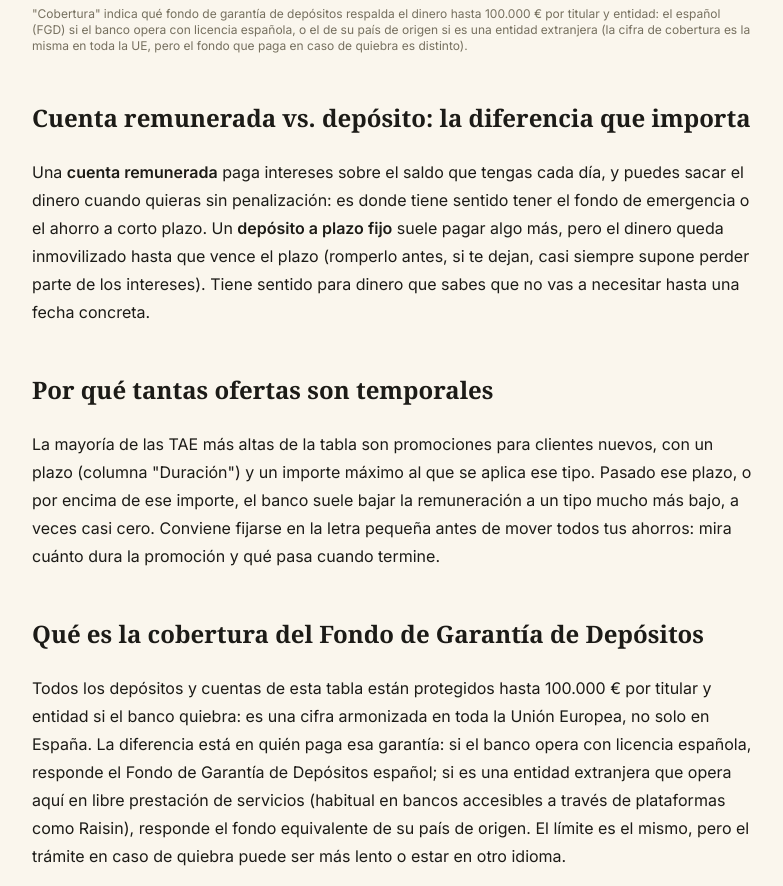
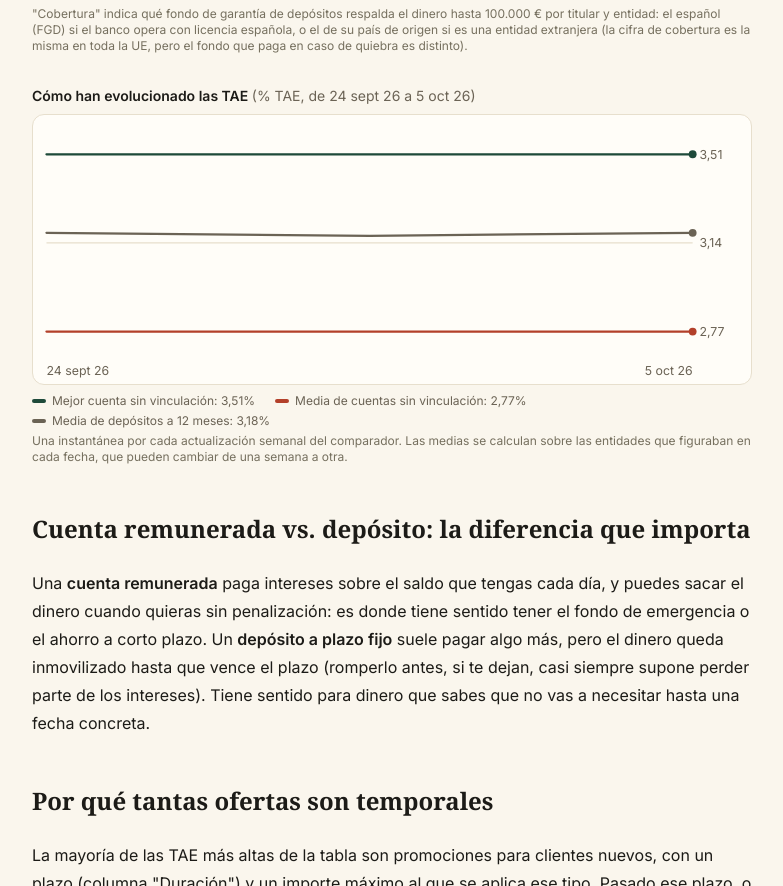
Before and after one commit to trolloxd/WealthUncut, an Astro site: page /herramientas/comparador-cuentas-remuneradas in a window 1280 px wide. Shown: the part 1959-2845 px from the top of the page, without its empty margins (248-1031 px from the left). Built offline with nearby package versions, Linux system fonts and the light colour scheme; Astro itself is replaced by a stand-in of ours; a web font is replaced by a local one.

Commit message:
Guarda el histórico de TAE y muestra su evolución en el comparador de cuentas
Nuevo historico.json (una instantánea por actualización, con las 3 anteriores
reconstruidas desde git), script que la añade y gráfica SVG sin JavaScript.
Es la base de datos propia que otros sitios pueden enlazar.

Co-Authored-By: Claude Sonnet 5.5 <noreply@anthropic.com>

```diff
--- /dev/null
+++ b/scripts/historico-cuentas.mjs
@@ -0,0 +1,32 @@
+// Añade una instantánea de las TAE al histórico (src/data/cuentas-remuneradas/historico.json).
+//
+// Uso: node scripts/historico-cuentas.mjs [ruta-a-un-ultimo.json]
+// Sin argumentos lee src/data/cuentas-remuneradas/ultimo.json. Una instantánea por fecha: si ya
+// existe una con la misma fecha, no hace nada (así se puede ejecutar varias veces sin duplicar).
+import { readFileSync, writeFileSync, existsSync } from 'node:fs';
+
+const ultimoRuta = process.argv[2] ?? 'src/data/cuentas-remuneradas/ultimo.json';
+const historicoRuta = 'src/data/cuentas-remuneradas/historico.json';
+
+const ultimo = JSON.parse(readFileSync(ultimoRuta, 'utf8'));
+const historico = existsSync(historicoRuta)
+  ? JSON.parse(readFileSync(historicoRuta, 'utf8'))
+  : {
+      nota: 'Una instantánea por fecha de actualización de las TAE de cuentas y depósitos publicadas en el comparador. Los datos de cada instantánea son los de ultimo.json en ese momento.',
+      snapshots: [],
+    };
+
+if (historico.snapshots.some((s) => s.fecha === ultimo.fecha)) {
+  console.log(`Ya existe la instantánea del ${ultimo.fecha}: nada que hacer.`);
+  process.exit(0);
+}
+
+historico.snapshots.push({
+  fecha: ultimo.fecha,
+  cuentas: ultimo.cuentas.map((c) => ({ banco: c.banco, producto: c.producto, tae: c.tae, vinculacion: c.vinculacion })),
+  depositos: ultimo.depositos.map((d) => ({ banco: d.banco, producto: d.producto, plazoMeses: d.plazoMeses, tae: d.tae })),
+});
+historico.snapshots.sort((a, b) => a.fecha.localeCompare(b.fecha));
+
+writeFileSync(historicoRuta, JSON.stringify(historico, null, 1) + '\n');
+console.log(`Instantánea del ${ultimo.fecha} añadida (${historico.snapshots.length} en total).`);
--- /dev/null
+++ b/src/components/HistoricoTAE.astro
@@ -0,0 +1,93 @@
+---
+/**
+ * Evolución de las TAE del comparador de cuentas y depósitos a partir de
+ * src/data/cuentas-remuneradas/historico.json (una instantánea por actualización). Gráfica SVG
+ * generada al construir la web, sin JavaScript en el navegador. Con menos de 2 instantáneas no
+ * se muestra nada.
+ */
+interface Snapshot {
+  fecha: string;
+  cuentas: { tae: number; vinculacion: boolean }[];
+  depositos: { tae: number; plazoMeses: number }[];
+}
+interface Props {
+  snapshots: Snapshot[];
+}
+
+const { snapshots } = Astro.props;
+const media = (xs: number[]) => (xs.length ? xs.reduce((a, b) => a + b, 0) / xs.length : null);
+
+const puntosCuentaMejor = snapshots.map((s) => [s.fecha, Math.max(...s.cuentas.filter((c) => !c.vinculacion).map((c) => c.tae))] as [string, number]);
+const puntosCuentaMedia = snapshots.map((s) => [s.fecha, media(s.cuentas.filter((c) => !c.vinculacion).map((c) => c.tae))!] as [string, number]);
+const puntosDepositoMedia = snapshots.map((s) => [s.fecha, media(s.depositos.filter((d) => d.plazoMeses === 12).map((d) => d.tae))!] as [string, number]);
+
+const series = [
+  { nombre: 'Mejor cuenta sin vinculación', puntos: puntosCuentaMejor, color: 'var(--color-brand)' },
+  { nombre: 'Media de cuentas sin vinculación', puntos: puntosCuentaMedia, color: 'var(--color-accent)' },
+  { nombre: 'Media de depósitos a 12 meses', puntos: puntosDepositoMedia, color: 'var(--color-ink-muted)' },
+];
+
+const todos = series.flatMap((s) => s.puntos.map(([, v]) => v));
+const min = Math.min(...todos);
+const max = Math.max(...todos);
+const margen = (max - min || 1) * 0.12;
+const yMin = Math.max(0, min - margen);
+const yMax = max + margen;
+
+const W = 640;
+const H = 240;
+const PAD = { top: 16, right: 52, bottom: 28, left: 12 };
+const n = snapshots.length;
+const x = (i: number) => PAD.left + (i / Math.max(1, n - 1)) * (W - PAD.left - PAD.right);
+const y = (v: number) => PAD.top + (1 - (v - yMin) / (yMax - yMin)) * (H - PAD.top - PAD.bottom);
+const fmt = (v: number) => v.toLocaleString('es-ES', { minimumFractionDigits: 2, maximumFractionDigits: 2 });
+const fecha = (f: string) => new Date(`${f}T12:00:00Z`).toLocaleDateString('es-ES', { day: 'numeric', month: 'short', year: '2-digit' });
+const primera = snapshots[0].fecha;
+const ultima = snapshots[n - 1].fecha;
+const descripcion = series
+  .map((s) => `${s.nombre}: de ${fmt(s.puntos[0][1])}% a ${fmt(s.puntos[n - 1][1])}%`)
+  .join('. ');
+---
+
+{n >= 2 && (
+  <figure class="not-prose my-8">
+    <figcaption class="mb-2 text-sm font-semibold text-ink">
+      Cómo han evolucionado las TAE <span class="font-normal text-ink-muted">(% TAE, de {fecha(primera)} a {fecha(ultima)})</span>
+    </figcaption>
+    <svg viewBox={`0 0 ${W} ${H}`} role="img" aria-label={descripcion} class="h-auto w-full rounded-xl border border-border bg-cream-elevated">
+      {[max, (max + min) / 2, min].map((v) => (
+        <g>
+          <line x1={PAD.left} x2={W - PAD.right} y1={y(v)} y2={y(v)} stroke="var(--color-border)" stroke-width="1" />
+          <text x={W - PAD.right + 6} y={y(v) + 4} font-size="11" fill="var(--color-ink-muted)">{fmt(v)}</text>
+        </g>
+      ))}
+      {series.map((s) => (
+        <g>
+          <polyline
+            points={s.puntos.map(([, v], i) => `${x(i).toFixed(1)},${y(v).toFixed(1)}`).join(' ')}
+            fill="none"
+            stroke={s.color}
+            stroke-width="2"
+            stroke-linejoin="round"
+            stroke-linecap="round"
+          />
+          <circle cx={x(n - 1)} cy={y(s.puntos[n - 1][1])} r="3.5" fill={s.color} />
+        </g>
+      ))}
+      <text x={PAD.left} y={H - 8} font-size="11" fill="var(--color-ink-muted)">{fecha(primera)}</text>
+      <text x={W - PAD.right} y={H - 8} font-size="11" fill="var(--color-ink-muted)" text-anchor="end">{fecha(ultima)}</text>
+    </svg>
+    <ul class="mt-2 flex flex-wrap gap-x-5 gap-y-1 text-xs text-ink-muted">
+      {series.map((s) => (
+        <li class="flex items-center gap-1.5">
+          <svg width="14" height="4" aria-hidden="true"><rect width="14" height="4" rx="2" fill={s.color} /></svg>
+          {s.nombre}: {fmt(s.puntos[n - 1][1])}%
+        </li>
+      ))}
+    </ul>
+    <p class="mt-1 text-xs text-ink-faint">
+      Una instantánea por cada actualización semanal del comparador. Las medias se calculan sobre las
+      entidades que figuraban en cada fecha, que pueden cambiar de una semana a otra.
+    </p>
+  </figure>
+)}
--- /dev/null
+++ b/src/data/cuentas-remuneradas/historico.json
@@ -0,0 +1,404 @@
+{
+ "nota": "Una instantánea por fecha de actualización de las TAE de cuentas y depósitos publicadas en el comparador. Los datos de cada instantánea son los de ultimo.json en ese momento.",
+ "snapshots": [
+  {
+   "fecha": "2026-09-24",
+   "cuentas": [
+    {
+     "banco": "Revolut",
+     "producto": "Cuenta Remunerada (Estándar)",
+     "tae": 3.51,
+     "vinculacion": false
+    },
+    {
+     "banco": "Raisin (vía Raisin)",
+     "producto": "Cuenta Bienvenida",
+     "tae": 3.1,
+     "vinculacion": false
+    },
+    {
+     "banco": "Trade Republic",
+     "producto": "Cuenta Trade Republic",
+     "tae": 3.04,
+     "vinculacion": false
+    },
+    {
+     "banco": "bunq",
+     "producto": "Cuenta de Ahorro",
+     "tae": 3.01,
+     "vinculacion": false
+    },
+    {
+     "banco": "Bankinter",
+     "producto": "Cuenta Digital",
+     "tae": 3,
+     "vinculacion": false
+    },
+    {
+     "banco": "B100",
+     "producto": "Cuenta Save",
+     "tae": 2.75,
+     "vinculacion": false
+    },
+    {
+     "banco": "Openbank",
+     "producto": "Cuenta Remunerada",
+     "tae": 2.75,
+     "vinculacion": false
+    },
+    {
+     "banco": "Banco Sabadell",
+     "producto": "Cuenta Online",
+     "tae": 2.02,
+     "vinculacion": false
+    },
+    {
+     "banco": "Indexa Capital",
+     "producto": "Cuenta Remunerada Indexada",
+     "tae": 1.76,
+     "vinculacion": false
+    },
+    {
+     "banco": "Bankinter",
+     "producto": "Cuenta Nómina",
+     "tae": 5,
+     "vinculacion": true
+    },
+    {
+     "banco": "ABANCA",
+     "producto": "Cuenta Remunerada",
+     "tae": 2,
+     "vinculacion": true
+    }
+   ],
+   "depositos": [
+    {
+     "banco": "MyInvestor",
+     "producto": "Depósito Premium",
+     "plazoMeses": 12,
+     "tae": 3.5
+    },
+    {
+     "banco": "Deutsche Bank",
+     "producto": "Confianza Más DB",
+     "plazoMeses": 12,
+     "tae": 3.5
+    },
+    {
+     "banco": "MyInvestor",
+     "producto": "Depósito a 12 meses",
+     "plazoMeses": 12,
+     "tae": 3.1
+    },
+    {
+     "banco": "Banca March",
+     "producto": "Depósito Avantio 12 meses",
+     "plazoMeses": 12,
+     "tae": 2.8
+    },
+    {
+     "banco": "Self Bank",
+     "producto": "Depósito a 12 meses",
+     "plazoMeses": 12,
+     "tae": 2.75
+    },
+    {
+     "banco": "Banco Mediolanum",
+     "producto": "Depósito MIX",
+     "plazoMeses": 12,
+     "tae": 3
+    },
+    {
+     "banco": "Openbank",
+     "producto": "Depósito a plazo fijo",
+     "plazoMeses": 6,
+     "tae": 2.75
+    },
+    {
+     "banco": "Mano Bank (vía Raisin)",
+     "producto": "Depósito a 12 meses",
+     "plazoMeses": 12,
+     "tae": 3.46
+    },
+    {
+     "banco": "BluOr Bank (vía Raisin)",
+     "producto": "Depósito a 12 meses",
+     "plazoMeses": 12,
+     "tae": 3.35
+    },
+    {
+     "banco": "BankB (vía Raisin)",
+     "producto": "Depósito a 7-8 años",
+     "plazoMeses": 90,
+     "tae": 3.75
+    }
+   ]
+  },
+  {
+   "fecha": "2026-09-28",
+   "cuentas": [
+    {
+     "banco": "Revolut",
+     "producto": "Cuenta Remunerada (Estándar)",
+     "tae": 3.51,
+     "vinculacion": false
+    },
+    {
+     "banco": "Raisin (vía Raisin)",
+     "producto": "Cuenta Bienvenida",
+     "tae": 3.1,
+     "vinculacion": false
+    },
+    {
+     "banco": "Trade Republic",
+     "producto": "Cuenta Trade Republic",
+     "tae": 3.04,
+     "vinculacion": false
+    },
+    {
+     "banco": "bunq",
+     "producto": "Cuenta de Ahorro",
+     "tae": 3.01,
+     "vinculacion": false
+    },
+    {
+     "banco": "Bankinter",
+     "producto": "Cuenta Digital",
+     "tae": 3,
+     "vinculacion": false
+    },
+    {
+     "banco": "B100",
+     "producto": "Cuenta Save",
+     "tae": 2.75,
+     "vinculacion": false
+    },
+    {
+     "banco": "Openbank",
+     "producto": "Cuenta Remunerada",
+     "tae": 2.75,
+     "vinculacion": false
+    },
+    {
+     "banco": "Banco Sabadell",
+     "producto": "Cuenta Online",
+     "tae": 2.02,
+     "vinculacion": false
+    },
+    {
+     "banco": "Indexa Capital",
+     "producto": "Cuenta Remunerada Indexada",
+     "tae": 1.76,
+     "vinculacion": false
+    },
+    {
+     "banco": "Bankinter",
+     "producto": "Cuenta Nómina",
+     "tae": 5,
+     "vinculacion": true
+    },
+    {
+     "banco": "ABANCA",
+     "producto": "Cuenta Remunerada",
+     "tae": 2,
+     "vinculacion": true
+    }
+   ],
+   "depositos": [
+    {
+     "banco": "MyInvestor",
+     "producto": "Depósito Premium",
+     "plazoMeses": 12,
+     "tae": 3.5
+    },
+    {
+     "banco": "Deutsche Bank",
+     "producto": "Confianza Más DB",
+     "plazoMeses": 12,
+     "tae": 3.5
+    },
+    {
+     "banco": "MyInvestor",
+     "producto": "Depósito a 12 meses",
+     "plazoMeses": 12,
+     "tae": 3
+    },
+    {
+     "banco": "Banca March",
+     "producto": "Depósito Avantio 12 meses",
+     "plazoMeses": 12,
+     "tae": 2.8
+    },
+    {
+     "banco": "Self Bank",
+     "producto": "Depósito a 12 meses",
+     "plazoMeses": 12,
+     "tae": 2.75
+    },
+    {
+     "banco": "Banco Mediolanum",
+     "producto": "Depósito MIX",
+     "plazoMeses": 12,
+     "tae": 3
+    },
+    {
+     "banco": "Openbank",
+     "producto": "Depósito a plazo fijo",
+     "plazoMeses": 6,
+     "tae": 2.75
+    },
+    {
+     "banco": "Mano Bank (vía Raisin)",
+     "producto": "Depósito a 12 meses",
+     "plazoMeses": 12,
+     "tae": 3.46
+    },
+    {
+     "banco": "BluOr Bank (vía Raisin)",
+     "producto": "Depósito a 12 meses",
+     "plazoMeses": 12,
+     "tae": 3.35
+    },
+    {
+     "banco": "BankB (vía Raisin)",
+     "producto": "Depósito a 7-8 años",
+     "plazoMeses": 90,
+     "tae": 3.75
+    }
+   ]
+  },
+  {
+   "fecha": "2026-10-05",
+   "cuentas": [
+    {
+     "banco": "Revolut",
+     "producto": "Cuenta Remunerada (Estándar)",
+     "tae": 3.51,
+     "vinculacion": false
+    },
+    {
+     "banco": "Raisin (vía Raisin)",
+     "producto": "Cuenta Bienvenida",
+     "tae": 3.1,
+     "vinculacion": false
+    },
+    {
+     "banco": "Trade Republic",
+     "producto": "Cuenta Trade Republic",
+     "tae": 3.04,
+     "vinculacion": false
+    },
+    {
+     "banco": "bunq",
+     "producto": "Cuenta de Ahorro",
+     "tae": 3.01,
+     "vinculacion": false
+    },
+    {
+     "banco": "Bankinter",
+     "producto": "Cuenta Digital",
+     "tae": 3,
+     "vinculacion": false
+    },
+    {
+     "banco": "B100",
+     "producto": "Cuenta Save",
+     "tae": 2.75,
+     "vinculacion": false
+    },
+    {
+     "banco": "Openbank",
+     "producto": "Cuenta Remunerada",
+     "tae": 2.75,
+     "vinculacion": false
+    },
+    {
+     "banco": "Banco Sabadell",
+     "producto": "Cuenta Online",
+     "tae": 2.02,
+     "vinculacion": false
+    },
+    {
+     "banco": "Indexa Capital",
+     "producto": "Cuenta Remunerada Indexada",
+     "tae": 1.76,
+     "vinculacion": false
+    },
+    {
+     "banco": "Bankinter",
+     "producto": "Cuenta Nómina",
+     "tae": 5,
+     "vinculacion": true
+    },
+    {
+     "banco": "ABANCA",
+     "producto": "Cuenta Remunerada",
+     "tae": 2,
+     "vinculacion": true
+    }
+   ],
+   "depositos": [
+    {
+     "banco": "MyInvestor",
+     "producto": "Depósito Premium",
+     "plazoMeses": 12,
+     "tae": 3.5
+    },
+    {
+     "banco": "Deutsche Bank",
+     "producto": "Confianza Más DB",
+     "plazoMeses": 12,
+     "tae": 3.5
+    },
+    {
+     "banco": "MyInvestor",
+     "producto": "Depósito a 12 meses",
+     "plazoMeses": 12,
+     "tae": 3
+    },
+    {
+     "banco": "Banca March",
+     "producto": "Depósito Avantio 12 meses",
+     "plazoMeses": 12,
+     "tae": 2.8
+    },
+    {
+     "banco": "Self Bank",
+     "producto": "Depósito a 12 meses",
+     "plazoMeses": 12,
+     "tae": 2.75
+    },
+    {
+     "banco": "Banco Mediolanum",
+     "producto": "Depósito MIX",
+     "plazoMeses": 12,
+     "tae": 3
+    },
+    {
+     "banco": "Openbank",
+     "producto": "Depósito a plazo fijo",
+     "plazoMeses": 6,
+     "tae": 2.75
+    },
+    {
+     "banco": "Mano Bank (vía Raisin)",
+     "producto": "Depósito a 12 meses",
+     "plazoMeses": 12,
+     "tae": 3.46
+    },
+    {
+     "banco": "BluOr Bank (vía Raisin)",
+     "producto": "Depósito a 12 meses",
+     "plazoMeses": 12,
+     "tae": 3.45
+    },
+    {
+     "banco": "BankB (vía Raisin)",
+     "producto": "Depósito a 7-8 años",
+     "plazoMeses": 90,
+     "tae": 3.75
+    }
+   ]
+  }
+ ]
+}
--- a/src/pages/herramientas/comparador-cuentas-remuneradas.astro
+++ b/src/pages/herramientas/comparador-cuentas-remuneradas.astro
@@ -2,6 +2,8 @@
 import ToolLayout from '../../layouts/ToolLayout.astro';
 import ArticleLink from '../../components/ArticleLink.astro';
 import CuentasRemuneradasTabla from '../../components/CuentasRemuneradasTabla.astro';
+import HistoricoTAE from '../../components/HistoricoTAE.astro';
+import historico from '../../data/cuentas-remuneradas/historico.json';
 import datos from '../../data/cuentas-remuneradas/ultimo.json';
 import { FGD_COBERTURA } from '../../config/finance';
 ---
@@ -41,6 +43,8 @@ import { FGD_COBERTURA } from '../../config/finance';
   </p>
 
   <CuentasRemuneradasTabla datos={datos} />
+
+  <HistoricoTAE snapshots={historico.snapshots} />
 
   <h2>Cuenta remunerada vs. depósito: la diferencia que importa</h2>
   <p>
```
Also changed, not shown: CUENTAS-PROCEDIMIENTO.md (+16 -0 lines).
